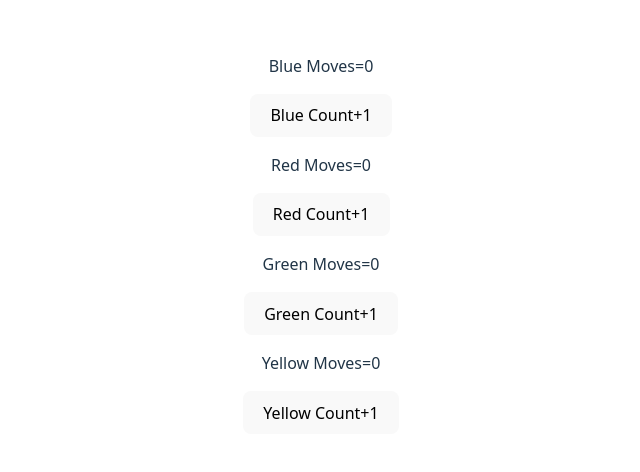
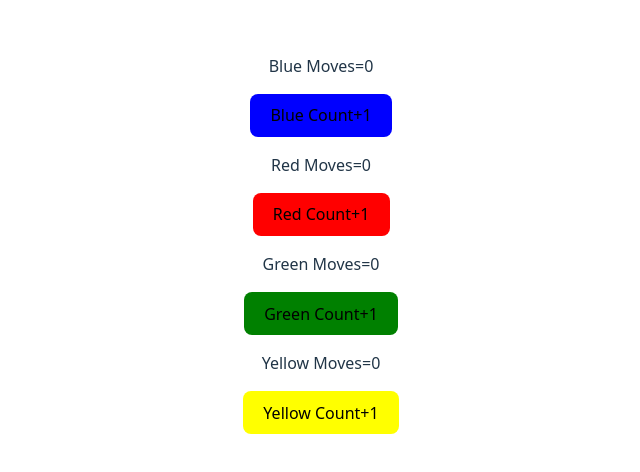
Before and after one commit to DGSudheer/Todo, a React (Vite) app: page / in a window 1280 px wide. Shown: the part 164-636 px from the top of the page, without its empty margins (319-959 px from the left). Built offline with nearby package versions, Linux system fonts and the light colour scheme.

Commit message:
added colors

```diff
--- a/src/Ludoboard.jsx
+++ b/src/Ludoboard.jsx
@@ -2,12 +2,6 @@ import { useState } from "react";
 import "./Ludoboard.css";
 
 export default function Ludoboard({colour}){
-    let styles = {backgroundColor: colour}
-    /* let [count, setCount] = useState(0);
-    let incCount = () => {
-        setCount(count+1);
-    } */
-
     let [moves, setMoves] = useState({blue:0, red:0, green:0, yellow:0});
     let bCount = () => {
         setMoves((prev)=>{
@@ -36,13 +30,13 @@ export default function Ludoboard({colour}){
     return (
         <div>
             <p>Blue Moves={moves.blue}</p>
-            <button onClick={bCount}>Blue Count+1</button>
+            <button style={{backgroundColor: "blue"}} onClick={bCount}>Blue Count+1</button>
             <p>Red Moves={moves.red}</p>
-            <button onClick={rCount}>Red Count+1</button>
+            <button style={{backgroundColor: "red"}} onClick={rCount}>Red Count+1</button>
             <p>Green Moves={moves.green}</p>
-            <button onClick={gCount}>Green Count+1</button>
+            <button style={{backgroundColor: "green"}} onClick={gCount}>Green Count+1</button>
             <p>Yellow Moves={moves.yellow}</p>
-            <button onClick={yCount}>Yellow Count+1</button>
+            <button style={{backgroundColor: "yellow"}} onClick={yCount}>Yellow Count+1</button>
         </div>
     );
 }
```
